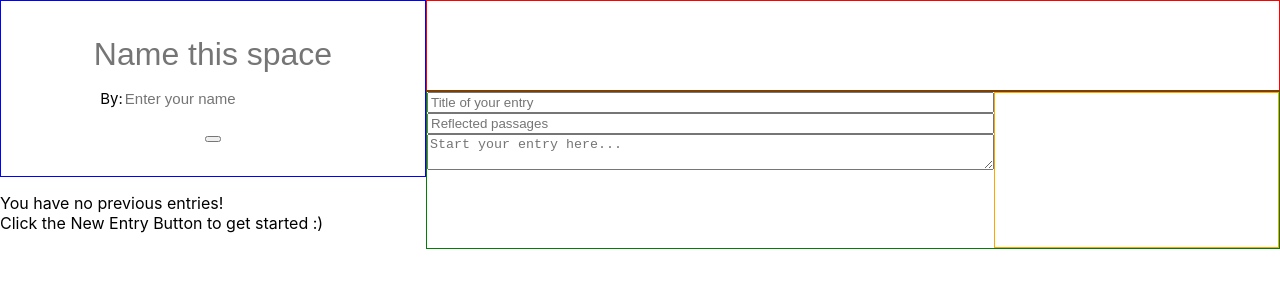
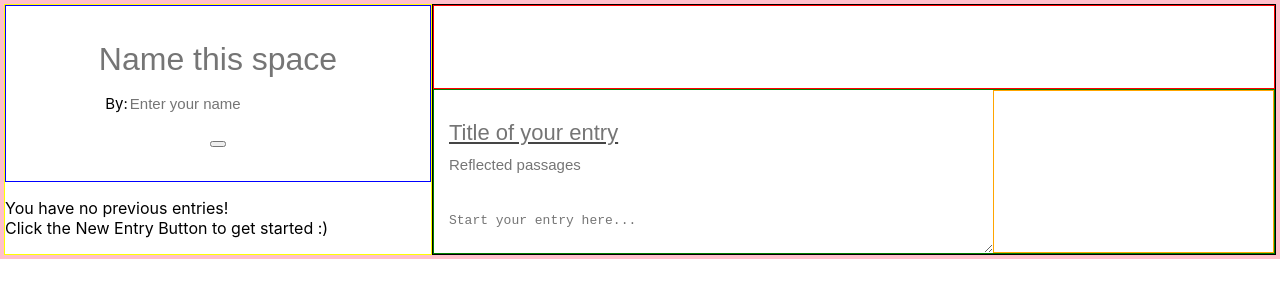
Before and after one commit to chloebyunn/devo, a React (Create React App) app: page / in a window 1280 px wide. Shown: the top 300 px of the page. Built offline with nearby package versions, Linux system fonts and the light colour scheme.

Commit message:
more borders

```diff
--- a/src/App.js
+++ b/src/App.js
@@ -42,26 +42,23 @@ class App extends Component {
   render() {
 
     const noPreviousEntriesMessage = (
-      <p>You have no previous entries! <br />
+      <p className="no-entries-message">You have no previous entries! <br />
          Click the New Entry Button to get started :) </p>
     )
 
 
     return (
       <div className="App">
-        <div className="App-container">
         <div className="sidebar">
           <TitleCard />
           <div className="entries-container">
             {this.state.previousEntries.length === 0 && noPreviousEntriesMessage}
-
+            {/* <PreviousEntry /> */}
           </div>
-
         </div>
         <div className="main-space">
           <ImageSelector className="image-selector" />
           <NewEntry className="new-entry" />
-          </div>
       </div>
       </div>
     );
--- a/src/App.scss
+++ b/src/App.scss
@@ -1,22 +1,30 @@
 .App {
   display: flex;
+  border: pink 4px solid;
+  align-self: stretch;
   height: 100%;
-
+  min-height: 100%;
 }
 
-.App-container {
-  flex: 1;
+.sidebar {
+  border: yellow 1px solid;
+  flex: 3;
+  align-items: stretch;
   display: flex;
-  height: 100%;
-
-}
-
-.sidebar{
-  flex: 0.75
+  flex-direction: column;
 }
 
 .main-space {
- flex: 2;
- display: flex;
- flex-direction: column;
+  border: black 1px solid;
+  flex: 8;
+  display: flex;
+  flex-direction: column;
+  align-items: stretch;
 }
+
+.entries-container {
+  flex: 1;
+}
+
+.no-entries-message {
+}
--- a/src/component/ImageSelector/ImageSelector.scss
+++ b/src/component/ImageSelector/ImageSelector.scss
@@ -1,4 +1,6 @@
 .image-selector {
     flex: 2;
     border: red 1px solid;
+    align-items: stretch;
+    max-height: 374px;
 }
--- a/src/component/NewEntry/NewEntry.scss
+++ b/src/component/NewEntry/NewEntry.scss
@@ -1,17 +1,63 @@
 .new-entry {
-    flex: 3.5;
-    border: green 1px solid;
-    display: flex;
-    flex-direction: row;
+  flex: 3.5;
+  border: green 1px solid;
+  display: flex;
+  flex-direction: row;
+  align-items: stretch;
+
 }
 
 .devotional-area {
   flex: 3;
   display: flex;
   flex-direction: column;
+  align-items: stretch;
 }
 
 .right-card-area {
   border: orange 1px solid;
   flex: 1.5;
 }
+
+.title {
+  border: none;
+  font-size: 22px;
+  text-decoration: underline;
+  padding: 30px 10px 5px 15px;
+  color: #454545;
+
+  &:hover {
+    outline: none;
+  }
+
+  &:focus {
+    outline: none;
+  }
+}
+
+.reflected-passages {
+  border: none;
+  font-size: 15px;
+  padding: 5px 10px 10px 15px;
+
+  &:hover {
+    outline: none;
+  }
+  &:focus {
+    outline: none;
+  }
+}
+
+.content {
+  border: none;
+  font-size: 13px;
+  padding: 30px 10px 10px 15px;
+  height: 100%;
+
+  &:hover {
+    outline: none;
+  }
+  &:focus {
+    outline: none;
+  }
+}
```
Lines whose indentation alone changed are shown as unchanged.
